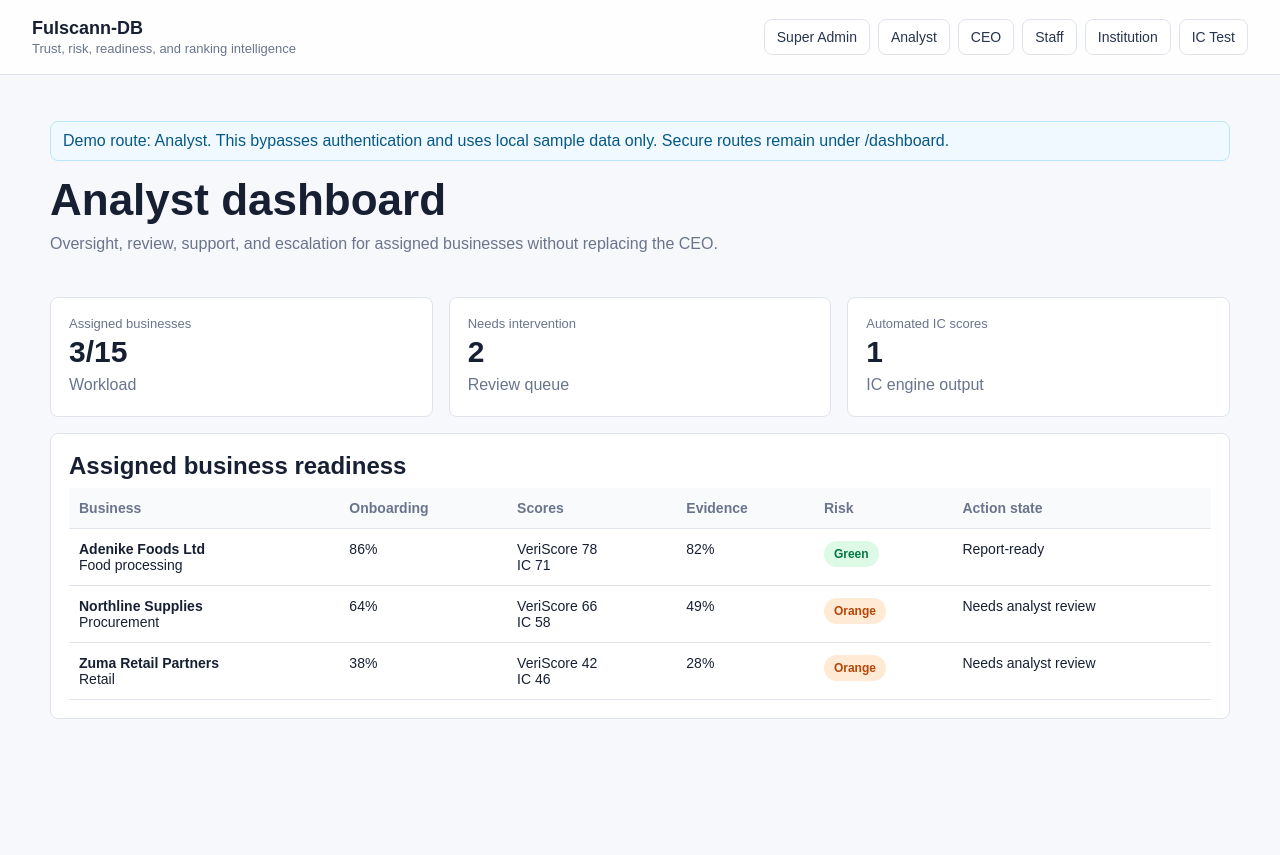
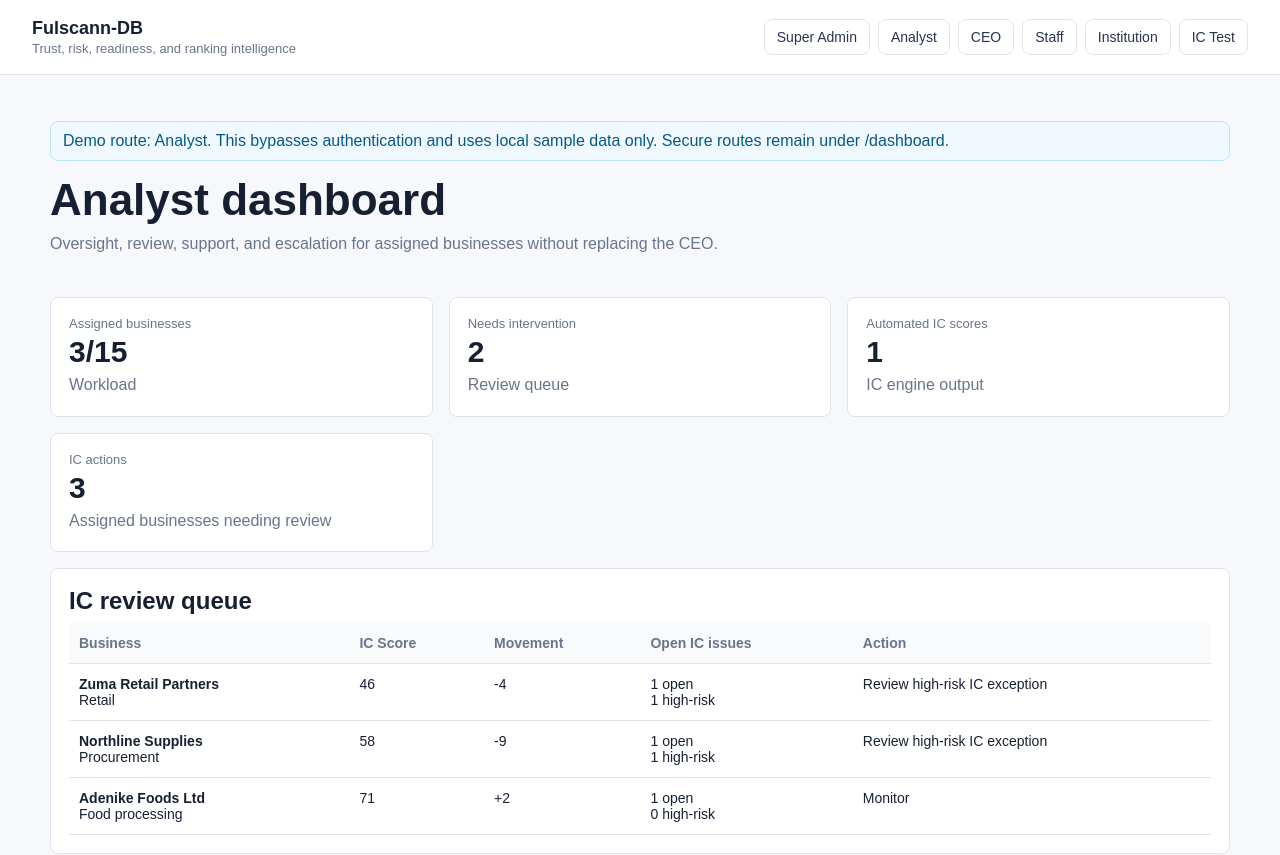
Before and after one commit to nexxintel-tech/fulscann-db, a Next.js app: page /analyst in a window 1280 px wide. Shown: the top 855 px of the page. Before the commit the page ends 800 px from the top, so only its background shows below. Built offline with nearby package versions, Linux system fonts and the light colour scheme.

Commit message:
Surface IC actions in dashboards

```diff
--- a/app/analyst/page.tsx
+++ b/app/analyst/page.tsx
@@ -1,9 +1,11 @@
 import { BusinessTable } from "@/components/dashboard/business-table";
+import { IcActionTable } from "@/components/dashboard/ic-action-table";
 import { DemoBanner } from "@/components/demo/demo-banner";
 import { StatCard } from "@/components/ui/stat-card";
 import { getBusinessReadiness } from "@/lib/analyst/readiness";
 import { ANALYST_BUSINESS_CAPACITY } from "@/lib/analyst/workload";
 import { getDemoSnapshot } from "@/lib/data/demo-snapshot";
+import { getBusinessesNeedingIcAction, getIcBusinessActions } from "@/lib/ic-engine/dashboard";
 
 export default function DemoAnalystPage() {
   const { businesses, analysts, analystAssignments, controlExceptions, evidenceFiles, icScoreResults } = getDemoSnapshot();
@@ -15,6 +17,7 @@ export default function DemoAnalystPage() {
   );
   const assignedBusinesses = businesses.filter((business) => assignedBusinessIds.has(business.id));
   const readiness = getBusinessReadiness(assignedBusinesses, controlExceptions, evidenceFiles);
+  const icActionQueue = getBusinessesNeedingIcAction(getIcBusinessActions(assignedBusinesses, controlExceptions, icScoreResults));
 
   return (
     <div className="stack">
@@ -28,6 +31,12 @@ export default function DemoAnalystPage() {
         <StatCard label="Assigned businesses" value={`${assignedBusinesses.length}/${ANALYST_BUSINESS_CAPACITY}`} detail="Workload" />
         <StatCard label="Needs intervention" value={readiness.filter((row) => row.needsIntervention).length} detail="Review queue" />
         <StatCard label="Automated IC scores" value={icScoreResults.filter((score) => assignedBusinessIds.has(score.businessId)).length} detail="IC engine output" />
+        <StatCard label="IC actions" value={icActionQueue.length} detail="Assigned businesses needing review" />
+      </section>
+
+      <section className="card">
+        <h2>IC review queue</h2>
+        <IcActionTable rows={icActionQueue} />
       </section>
 
       <section className="card">
--- /dev/null
+++ b/components/dashboard/ic-action-table.tsx
@@ -0,0 +1,50 @@
+import type { IcBusinessAction } from "@/lib/ic-engine/dashboard";
+
+type IcActionTableProps = {
+  rows: IcBusinessAction[];
+};
+
+export function IcActionTable({ rows }: IcActionTableProps) {
+  return (
+    <table className="table">
+      <thead>
+        <tr>
+          <th>Business</th>
+          <th>IC Score</th>
+          <th>Movement</th>
+          <th>Open IC issues</th>
+          <th>Action</th>
+        </tr>
+      </thead>
+      <tbody>
+        {rows.map((row) => (
+          <tr key={row.business.id}>
+            <td>
+              <strong>{row.business.legalName}</strong>
+              <br />
+              {row.business.sector}
+            </td>
+            <td>{row.latestIcScore}</td>
+            <td>{formatDelta(row.scoreDelta)}</td>
+            <td>
+              {row.openExceptionCount} open
+              <br />
+              {row.highRiskExceptionCount} high-risk
+            </td>
+            <td>{row.actionLabel}</td>
+          </tr>
+        ))}
+        {rows.length === 0 ? (
+          <tr>
+            <td colSpan={5}>No IC actions currently require attention.</td>
+          </tr>
+        ) : null}
+      </tbody>
+    </table>
+  );
+}
+
+function formatDelta(delta: number) {
+  if (delta > 0) return `+${delta}`;
+  return String(delta);
+}
--- /dev/null
+++ b/lib/ic-engine/dashboard.ts
@@ -0,0 +1,70 @@
+import type { Business, ControlException, IcScoreResult, RiskLevel } from "@/lib/types";
+
+const HIGH_RISK_LEVELS: RiskLevel[] = ["Orange", "Red"];
+
+export type IcBusinessAction = {
+  business: Business;
+  openExceptionCount: number;
+  highRiskExceptionCount: number;
+  redExceptionCount: number;
+  latestIcScore: number;
+  previousIcScore: number;
+  scoreDelta: number;
+  declining: boolean;
+  actionLabel: string;
+};
+
+export function getIcBusinessActions(
+  businesses: Business[],
+  exceptions: ControlException[],
+  scores: IcScoreResult[] = []
+): IcBusinessAction[] {
+  return businesses
+    .map((business) => {
+      const businessExceptions = exceptions.filter(
+        (exception) => exception.businessId === business.id && exception.status !== "resolved"
+      );
+      const latestScore = scores.find((score) => score.businessId === business.id)?.score ?? business.currentIcScore;
+      const scoreDelta = latestScore - business.previousIcScore;
+      const highRiskExceptionCount = businessExceptions.filter((exception) => HIGH_RISK_LEVELS.includes(exception.riskLevel)).length;
+      const redExceptionCount = businessExceptions.filter((exception) => exception.riskLevel === "Red").length;
+
+      return {
+        business,
+        openExceptionCount: businessExceptions.length,
+        highRiskExceptionCount,
+        redExceptionCount,
+        latestIcScore: latestScore,
+        previousIcScore: business.previousIcScore,
+        scoreDelta,
+        declining: scoreDelta < 0,
+        actionLabel: getActionLabel(highRiskExceptionCount, scoreDelta)
+      };
+    })
+    .sort((a, b) => {
+      if (b.redExceptionCount !== a.redExceptionCount) return b.redExceptionCount - a.redExceptionCount;
+      if (b.highRiskExceptionCount !== a.highRiskExceptionCount) return b.highRiskExceptionCount - a.highRiskExceptionCount;
+      return a.scoreDelta - b.scoreDelta;
+    });
+}
+
+export function getIcRiskDistribution(exceptions: ControlException[]) {
+  const open = exceptions.filter((exception) => exception.status !== "resolved");
+
+  return {
+    red: open.filter((exception) => exception.riskLevel === "Red").length,
+    orange: open.filter((exception) => exception.riskLevel === "Orange").length,
+    yellow: open.filter((exception) => exception.riskLevel === "Yellow").length,
+    green: open.filter((exception) => exception.riskLevel === "Green").length
+  };
+}
+
+export function getBusinessesNeedingIcAction(actions: IcBusinessAction[]) {
+  return actions.filter((action) => action.openExceptionCount > 0 || action.declining);
+}
+
+function getActionLabel(highRiskExceptionCount: number, scoreDelta: number) {
+  if (highRiskExceptionCount > 0) return "Review high-risk IC exception";
+  if (scoreDelta < 0) return "Investigate IC score decline";
+  return "Monitor";
+}
```
Also changed, not shown: app/ceo/page.tsx (+9 -0 lines), app/dashboard/analyst/page.tsx (+10 -0 lines), app/dashboard/ceo/page.tsx (+10 -0 lines), app/dashboard/super-admin/page.tsx (+14 -3 lines), app/superadmin/page.tsx (+10 -1 lines), 1 other file (tests, documents, lock files or other folders).
